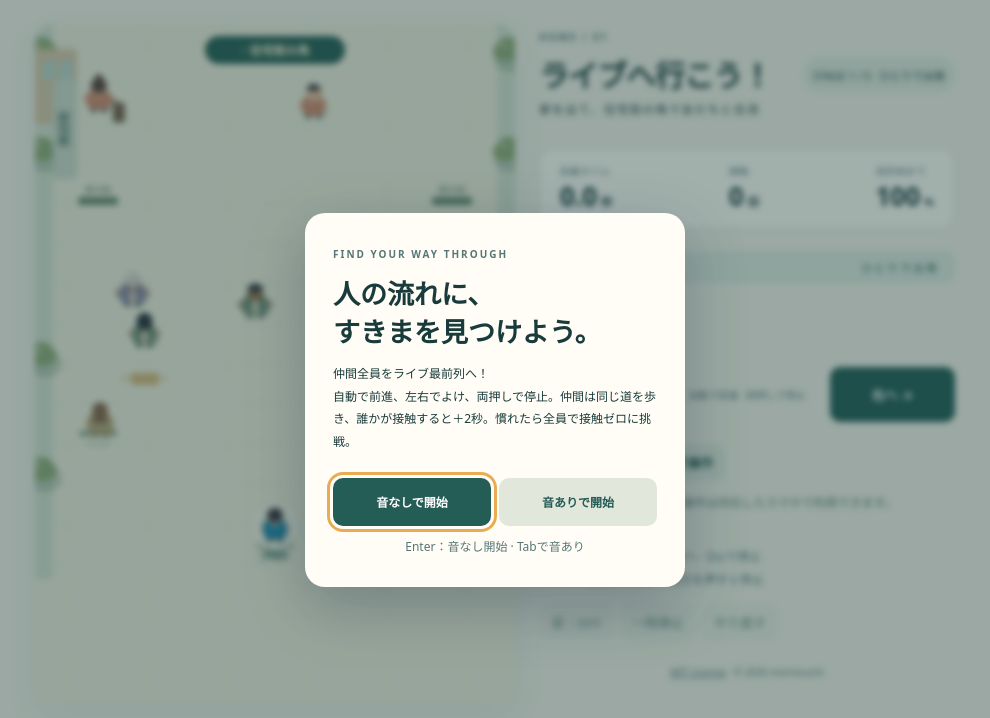
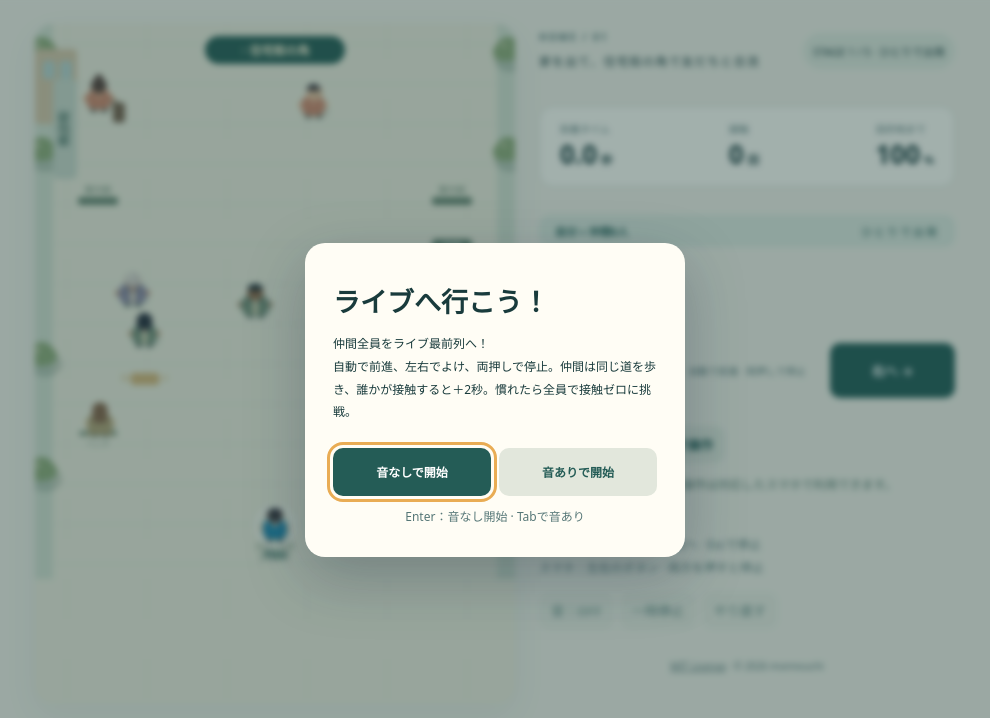
Before and after one commit to monnouchi/crowd-weave, a website with bundled scripts: page index.html in a window 1280 px wide. Shown: the whole page, without its empty margins (145-1135 px from the left). Built offline with nearby package versions, Linux system fonts and the light colour scheme.

Commit message:
Show the formal game title on the initial screen

```diff
--- a/index.html
+++ b/index.html
@@ -97,8 +97,8 @@
           aria-describedby="message enter-hint"
         >
           <div class="card">
-            <span class="eyebrow" id="label">FIND YOUR WAY THROUGH</span>
-            <h2 id="title">人の流れに、<br />すきまを見つけよう。</h2>
+            <span class="eyebrow" id="label"></span>
+            <h2 id="title">ライブへ行こう！</h2>
             <p id="next-purpose" hidden></p>
             <p id="message">
               仲間全員をライブ最前列へ！<br />自動で前進、左右でよけ、両押しで停止。仲間は同じ道を歩き、誰かが接触すると＋2秒。慣れたら全員で接触ゼロに挑戦。
--- a/style.css
+++ b/style.css
@@ -771,3 +771,15 @@ canvas:focus-visible {
 #companion-link[hidden] {
   display: none;
 }
+
+#label:empty {
+  display: none;
+}
+
+main:has(.overlay.initial:not([hidden])) #game-name {
+  display: none;
+}
+.overlay.initial #title {
+  font-size: clamp(22px, 6vw, 27px);
+  white-space: nowrap;
+}
```
